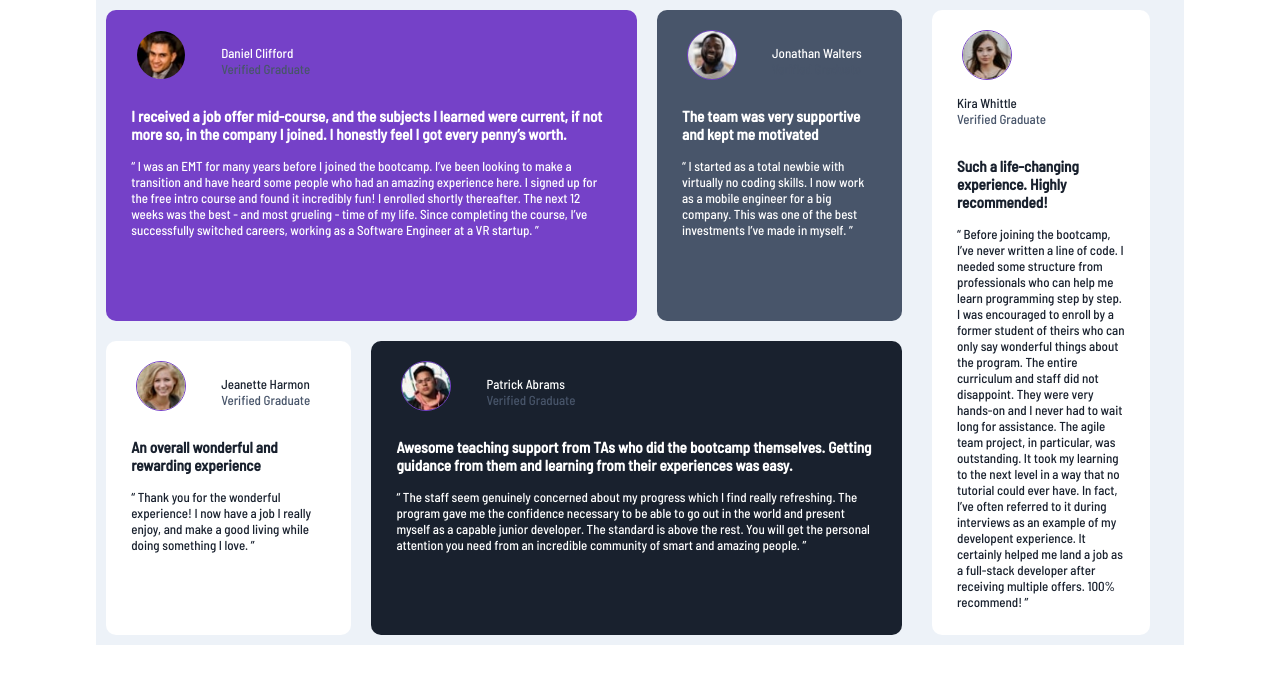
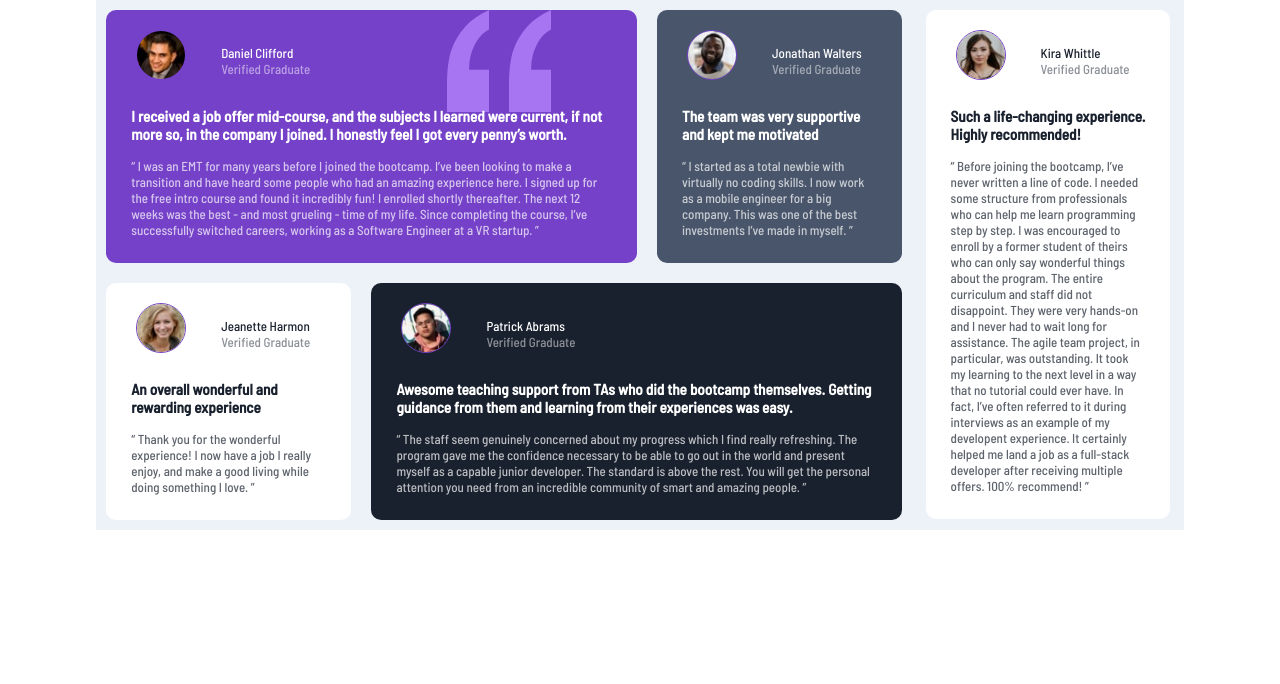
Before and after one commit to chimaris/testimonial-grid, a plain HTML site: page index.html in a window 1280 px wide. Drawn offline with Linux system fonts and the light colour scheme.

Commit message:
worked on desktop view

```diff
--- a/css/style.css
+++ b/css/style.css
@@ -1,5 +1,3 @@
-/* 1. "Verified Graduate" has the same color as the person's name with 50% opacity
-2. Review paragraphs inside the quotations have the same color as well, but are at 70% opacity */
 
 * {
     margin: 0;
@@ -13,8 +11,7 @@ h1, h3, p {
 
 .wrapper {
     width: 85%;
-    background-color: #edf2f8
-    ;
+    background-color: #edf2f8;
     margin: auto;
 }
 
@@ -23,10 +20,8 @@ body {
     font-size: 0.8125rem;
 }
 
-
 .card {
-    width: 100%;
-    color: hsl(0, 0%, 100%);
+    width: 90%;
     padding: 10px;
     margin: 10px auto;
     border-radius: 10px;
@@ -47,28 +42,30 @@ body {
     float: left;
 }
 
-.card div p span {
-    color: hsl(217, 19%, 35%);
-}
-
 .card .description, .card h3{
     clear: left;
 }
 
 .card h3{
     padding-top: 15px;
-
 }
 
-.card1, .card2, .card4 {
+.card1 , .card2, .card4 {
     color: hsl(0, 0%, 100%);
 }
 
-.card1 span, .card2 span, .card4 span{
-    color: rgba(255, 255, 255, 0.5);;
+.card1 span, .card2 span, .card4 span, .card3 span, .card5 span{
+    opacity: 0.5;
+}
+
+.card1 .description, .card2 .description, .card4 .description, .card3 .description, .card5 .description{
+    opacity: 0.7;
 }
 
 .card1 {
+    background: url(../images/bg-pattern-quotation.svg);
+    background-repeat: no-repeat;
+    background-position-x: 80%;
     background-color: hsl(263, 55%, 52%);
 }
 
@@ -88,7 +85,6 @@ body {
 @media screen and (min-width: 600px) {
     .wrapper {
         display: flex;
-        /* justify-content: space-between; */
     }
 
     .card-section1 {
@@ -96,12 +92,10 @@ body {
         display: flex;
         flex-wrap: wrap;
         justify-content: space-between;
-
     }
 
     .card-section2 {
-        width: 20%;
-        margin-left: 20px;
+        width: 25%;
     }
 
     .card1, .card4 {
```
